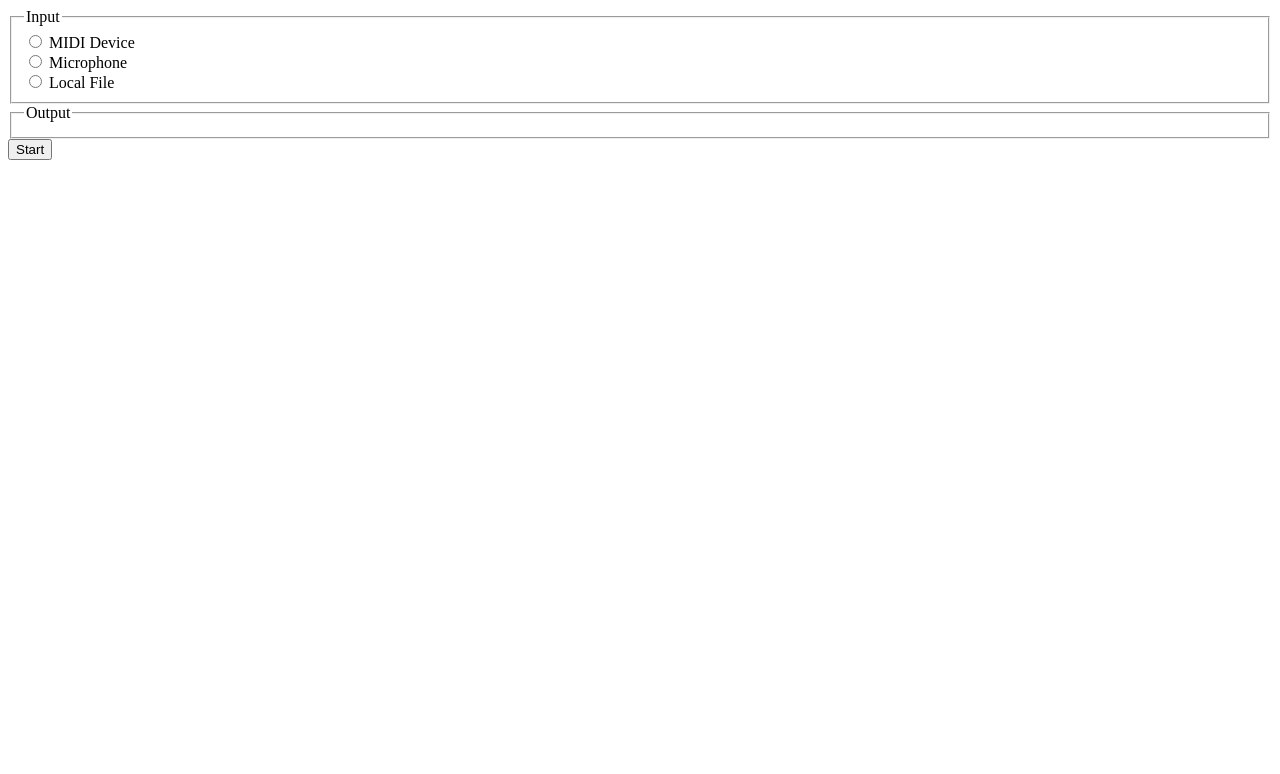
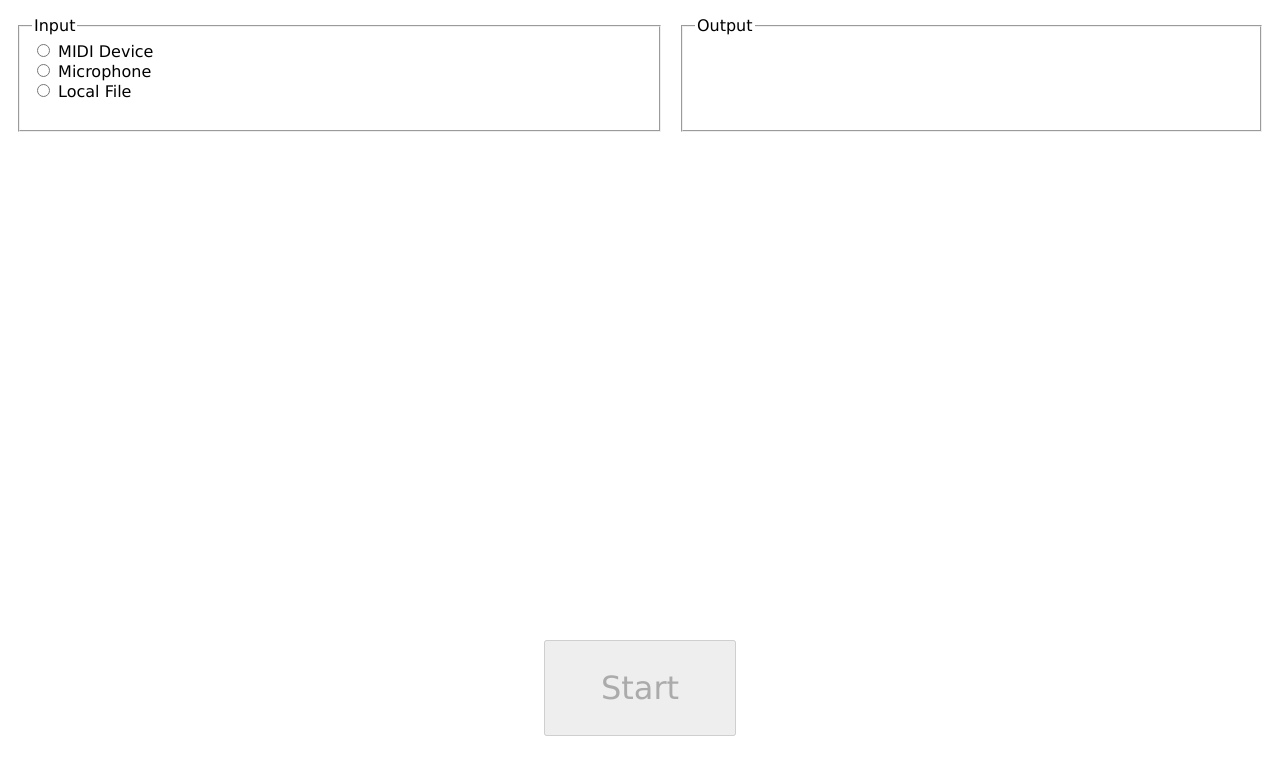
Before and after one commit to spirio-sessions/grammar-music, a plain HTML site: page index.html in a window 1280 px wide. Drawn offline with Linux system fonts and the light colour scheme.

Commit message:
added minimal layout & ready check

```diff
--- a/index.html
+++ b/index.html
@@ -12,6 +12,7 @@
 </head>
 <body>
 
+  <section id="io-config">
 
     <form id="input-form" class="io-form">
       <fieldset>
@@ -37,7 +38,9 @@
       </fieldset>
     </form>
 
-  <button>Start</button>
+  </section>
+
+  <button id="start-stop-button" disabled>Start</button>
 
 </body>
 </html>
--- a/setup.mjs
+++ b/setup.mjs
@@ -3,21 +3,21 @@
 window.inputMode = undefined
 window.inputSource = undefined
 
-export function selectInput(form) {
+export async function selectInput(form) {
   const data = new FormData(form)
   window.inputMode = data.get('input')
 
   switch (window.inputMode) {
     case 'midi':
-      modalSetInputMidi()
+      await modalSetInputMidi()
       break;
 
     case 'mic':
-      modalSetInputMic()
+      await modalSetInputMic()
       break;
 
     case 'file':
-      modalSetInputFile()
+      await modalSetInputFile()
       break;
 
     default:
@@ -85,6 +85,7 @@ function createRadioForm(name, handleSelection, options) {
     handleSelection(value)
 
     modalSeparator.remove()
+    setReady()
   }
 
   document.body
@@ -114,6 +115,8 @@ export async function setupOutput(form) {
     const data = new FormData(form)
     const id = data.get('midi-output')
     window.midiOutput = midiAccess.outputs.get(id)
+
+    setReady()
   }
 }
 
@@ -134,3 +137,9 @@ function createRadioEntry(inputName, labelName, id) {
 
   return [ radio, label, br ]
 }
+
+function setReady() {
+  const startStopButton = document.getElementById('start-stop-button')
+  const ready = !(window.inputMode && window.inputSource && window.midiOutput)
+  startStopButton.disabled = ready
+}
--- a/style.css
+++ b/style.css
@@ -1,3 +1,30 @@
+html, body {
+  width: 100%;
+  height: 100%;
+  margin: 0;
+}
+
+* {
+  font-family:'Lucida Sans', 'Lucida Sans Regular', 'Lucida Grande', 'Lucida Sans Unicode', Geneva, Verdana, sans-serif;
+}
+
+#io-config {
+  padding: 1em;
+
+  display: flex;
+  justify-content: center;
+  align-items: stretch;
+  gap: 1em;
+}
+
+.io-form {
+  flex-grow: 1;
+}
+
+.io-form > * {
+  height: 100%;;
+}
+
 .modal {
   position: absolute;
   top: 0;
@@ -13,3 +40,15 @@
 
   background-color:lightgray;
 }
+
+#start-stop-button {
+  position: absolute;
+  bottom: 2em;
+  left: 50vw;
+  transform: translateX(-50%);
+
+  height: 3em;
+  width: 6em;
+
+  font-size: xx-large;
+}
```
Lines whose indentation alone changed are shown as unchanged.
